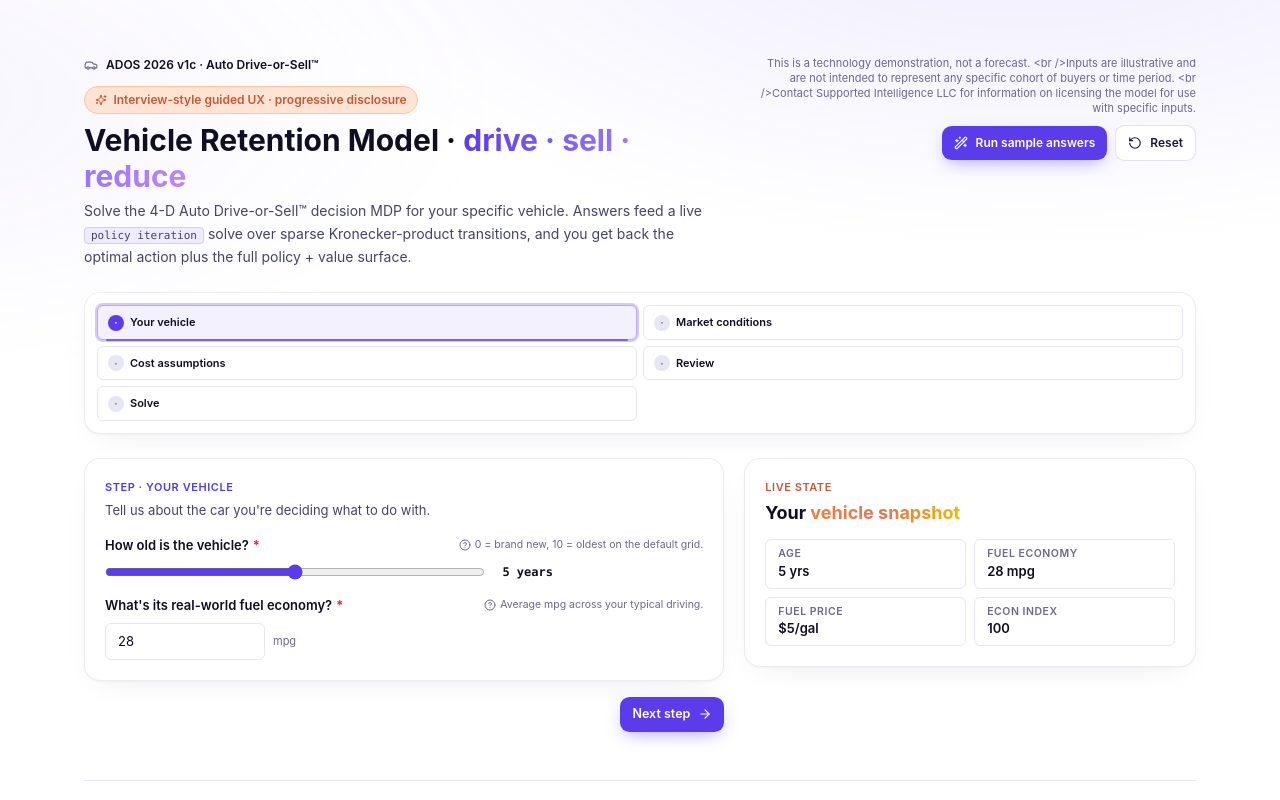
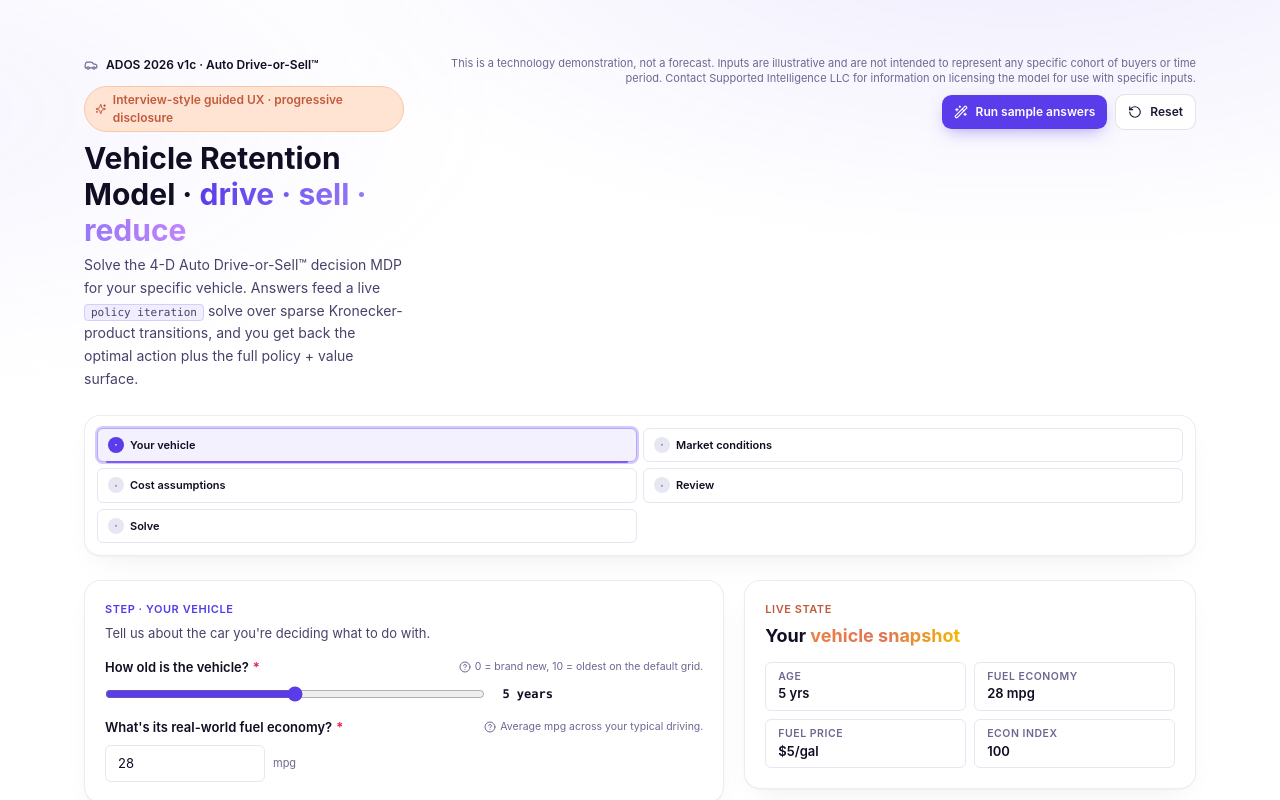
Before and after one commit to Supintel2012/VehicleRetentionModel, a Next.js app: page / in a window 1280 px wide. Shown: the top 800 px of the page. Built offline with nearby package versions, Linux system fonts and the light colour scheme.

Commit message:
Update technology demo disclaimer formatting and adjust header layout in Wizard component

```diff
--- a/components/Wizard.tsx
+++ b/components/Wizard.tsx
@@ -37,7 +37,7 @@ const ACTION_COPY: Record<ActionName, { title: string; tone: string; verb: strin
 };
 
 const TECH_DEMO_DISCLAIMER =
-  "This is a technology demonstration, not a forecast. <br />Inputs are illustrative and are not intended to represent any specific cohort of buyers or time period. <br />Contact Supported Intelligence LLC for information on licensing the model for use with specific inputs.";
+  "This is a technology demonstration, not a forecast. Inputs are illustrative and are not intended to represent any specific cohort of buyers or time period. Contact Supported Intelligence LLC for information on licensing the model for use with specific inputs.";
 
 export function Wizard() {
   const template = VEHICLE_RETENTION_TEMPLATE;
@@ -230,9 +230,9 @@ function Header({ onSample, onReset }: { onSample: () => void; onReset: () => vo
           </p>
         </div>
       </div>
-      <div className="flex w-full shrink-0 flex-col items-end gap-2 lg:max-w-[min(100%,22rem)] xl:max-w-md">
+      <div className="flex w-full shrink-0 flex-col items-end gap-2 lg:max-w-2xl xl:max-w-3xl">
         <p
-          className="text-right text-[10px] leading-snug text-ink-500 sm:text-[11px]"
+          className="w-full text-right text-[10px] leading-snug text-ink-500 sm:text-[11px]"
           role="note"
         >
           {TECH_DEMO_DISCLAIMER}
```
